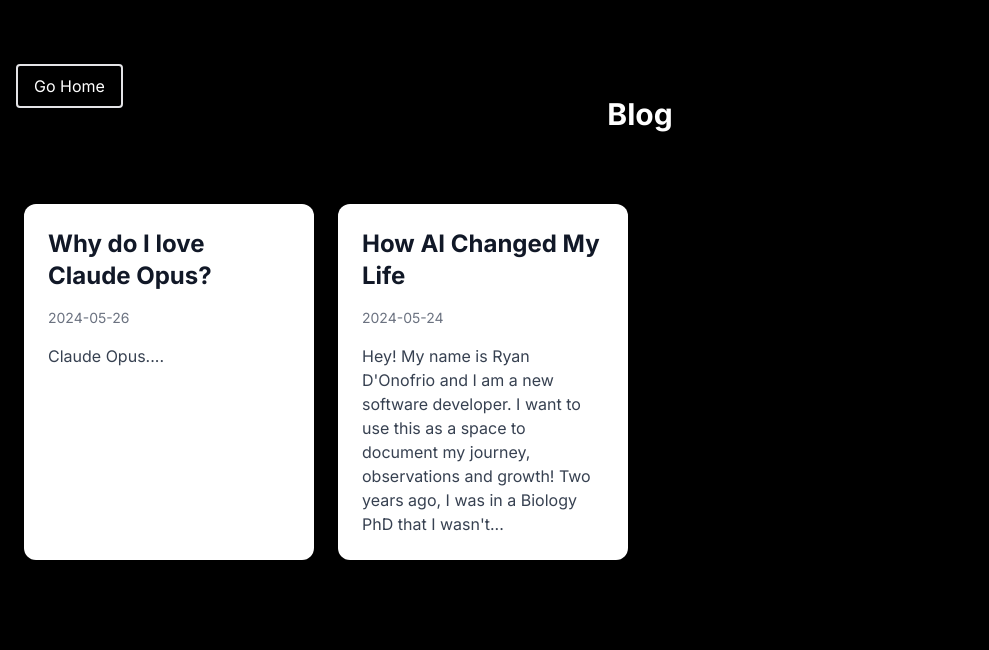
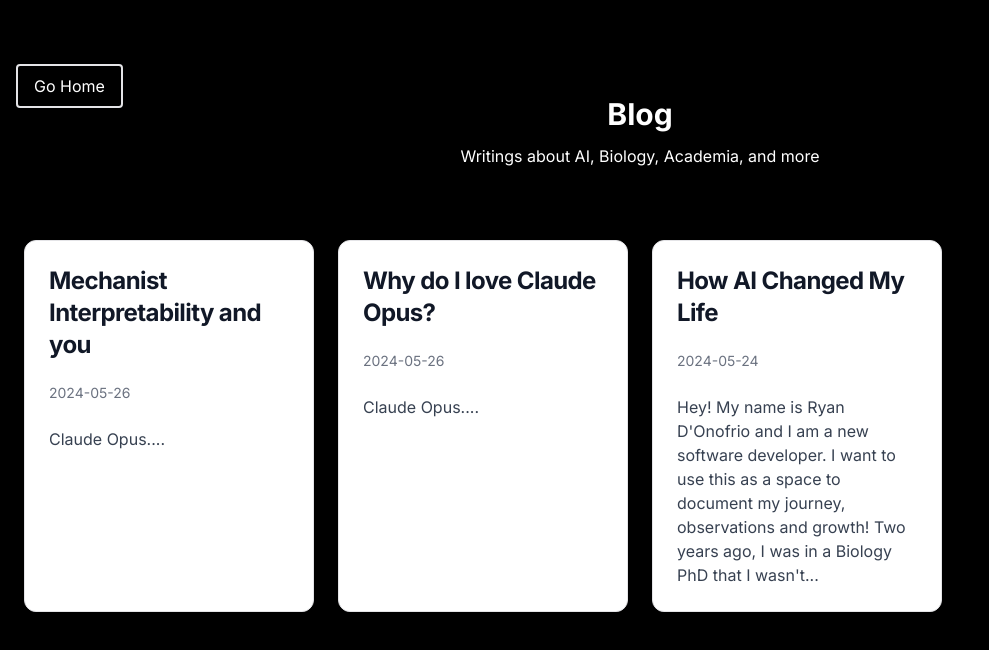
Before and after one commit to Ryandonofrio3/Portfolio-Final, a Next.js app: page /blog in a window 1280 px wide. Shown: the top 650 px of the page, without its empty margins (0-989 px from the left). Built offline with nearby package versions, Linux system fonts and the light colour scheme.

Commit message:
blog changes

```diff
--- a/app/blog/page.tsx
+++ b/app/blog/page.tsx
@@ -1,6 +1,7 @@
 
 import Link from 'next/link';
 import {loader} from './loader';
+import { Card, CardContent, CardDescription, CardHeader, CardTitle } from "../ui/card";
 
 
 export default async function Blog() {
@@ -9,25 +10,27 @@
 return (
     <div>
         <h1 className="text-3xl font-bold text-center text-white mt-24">Blog</h1>
+        <div className='text-white text-center mt-3'>Writings about AI, Biology, Academia, and more</div>
         <div className="absolute top-12 left-0 m-4">
             <Link href="/">
-                <button className="outlint-white border-2 text-white px-4 py-2 rounded">Go Home</button>
+                <button className="outlint-white border-2 text-white px-4 py-2 rounded hover:bg-white hover:text-black">Go Home</button>
             </Link>
         </div>
         <div className="grid grid-cols-1 sm:grid-cols-2 lg:grid-cols-4 gap-6 p-6 mt-12">
             {posts.map((post, index) => (
-                <div key={index} className="bg-white rounded-xl shadow-lg overflow-hidden transform transition duration-500 hover:scale-105">
+                <Card key={index} className="transform transition duration-500 hover:scale-105">
                     <Link href={`/blog/${post.filename.replace(/\.md$/, '')}`}>
-                        <div className="block p-6 h-full flex flex-col justify-between">
-                            <h2 className="text-2xl font-bold text-gray-900 mb-4">{post.data.title}</h2>
-                            <p className="text-gray-500 text-sm mb-4">{post.data.date}</p>
+                        <CardHeader>
+                            <CardTitle className="text-2xl font-bold text-gray-900 mb-4">{post.data.title}</CardTitle>
+                            <CardDescription className="text-gray-500 text-sm mb-4">{post.data.date}</CardDescription>
+                        </CardHeader>
+                        <CardContent>
                             <p className="text-gray-700 text-base flex-1">{post.content.substring(0, 200)}...</p>
-                        </div>
+                        </CardContent>
                     </Link>
-                </div>
+                </Card>
             ))}
         </div>
-
     </div>
 );
 }
--- /dev/null
+++ b/app/blog/posts/mech.md
@@ -0,0 +1,6 @@
+---
+title: 'Mechanist Interpretability and you'
+date: '2024-05-26'
+---
+
+Claude Opus.
--- a/app/components/typewriter.tsx
+++ b/app/components/typewriter.tsx
@@ -29,14 +29,12 @@
         <TypewriterEffect words={words} />
       </div>
       <div className="flex flex-col md:flex-row space-y-4 md:space-y-0 space-x-0 md:space-x-4 mt-10 z-20">
-        <Button asChild className="w-40 h-10 rounded-xl bg-black border border-white outline-2 dark:border-white text-white text-sm">
-            <Link  href="mailto:ryandonofrio@gmail.com"> Contact Me </Link>
-
+        <Button asChild className="w-40 h-10 rounded-xl bg-black border border-white outline-2 dark:border-white text-white text-sm transform transition-transform duration-300 hover:bg-white hover:text-black hover:scale-105">
+            <Link href="mailto:ryandonofrio@gmail.com"> Contact Me </Link>
         </Button>
 
-        <Button className="w-40 h-10 rounded-xl bg-white border border-black outline-2 dark:border-black text-black text-sm hover:bg-gray-100"
-        asChild>
-          <Link href="/blog" target="_blank" > Blog </Link>
+        <Button className="w-40 h-10 rounded-xl bg-white border border-black outline-2 dark:border-black text-black text-sm transform transition-transform duration-300 hover:bg-black hover:text-white hover:scale-105 hover:outline-2 hover:outline-black hover:border-black" asChild>
+          <Link href="/blog" target="_blank"> Read my Blog! </Link>
         </Button>
       </div>
     </div>
```
